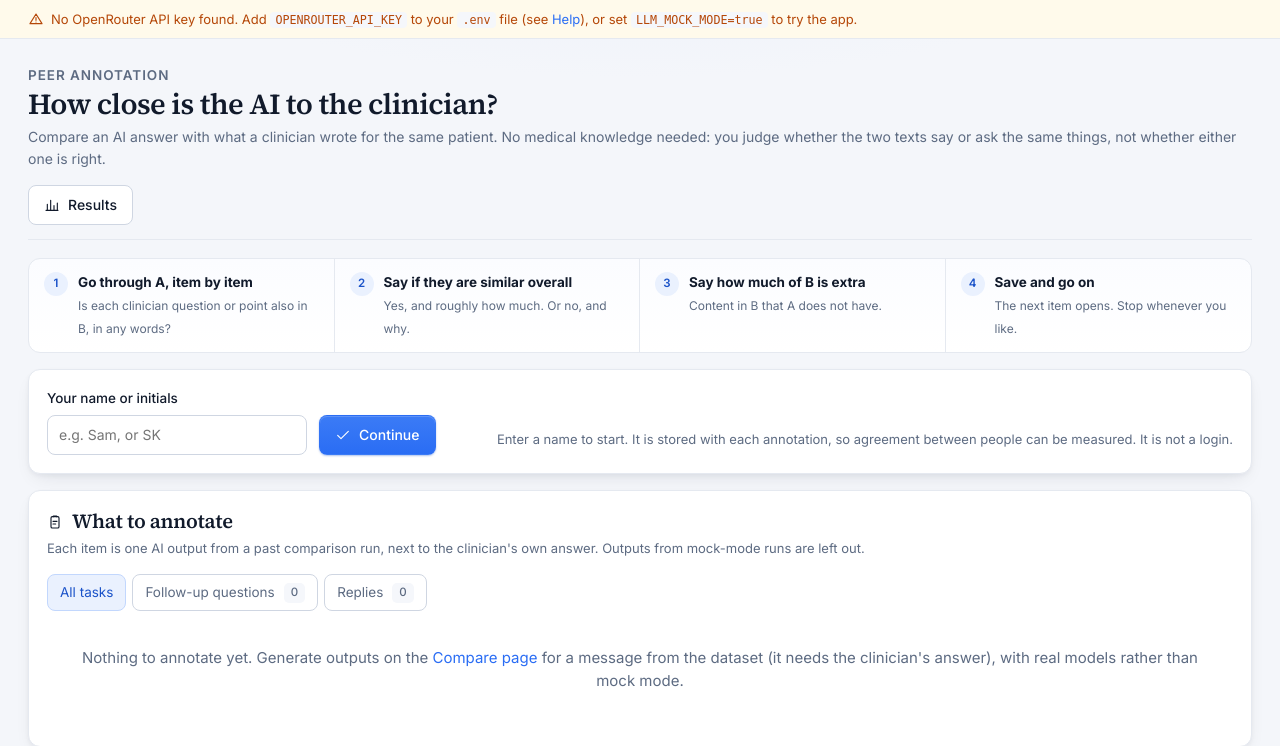
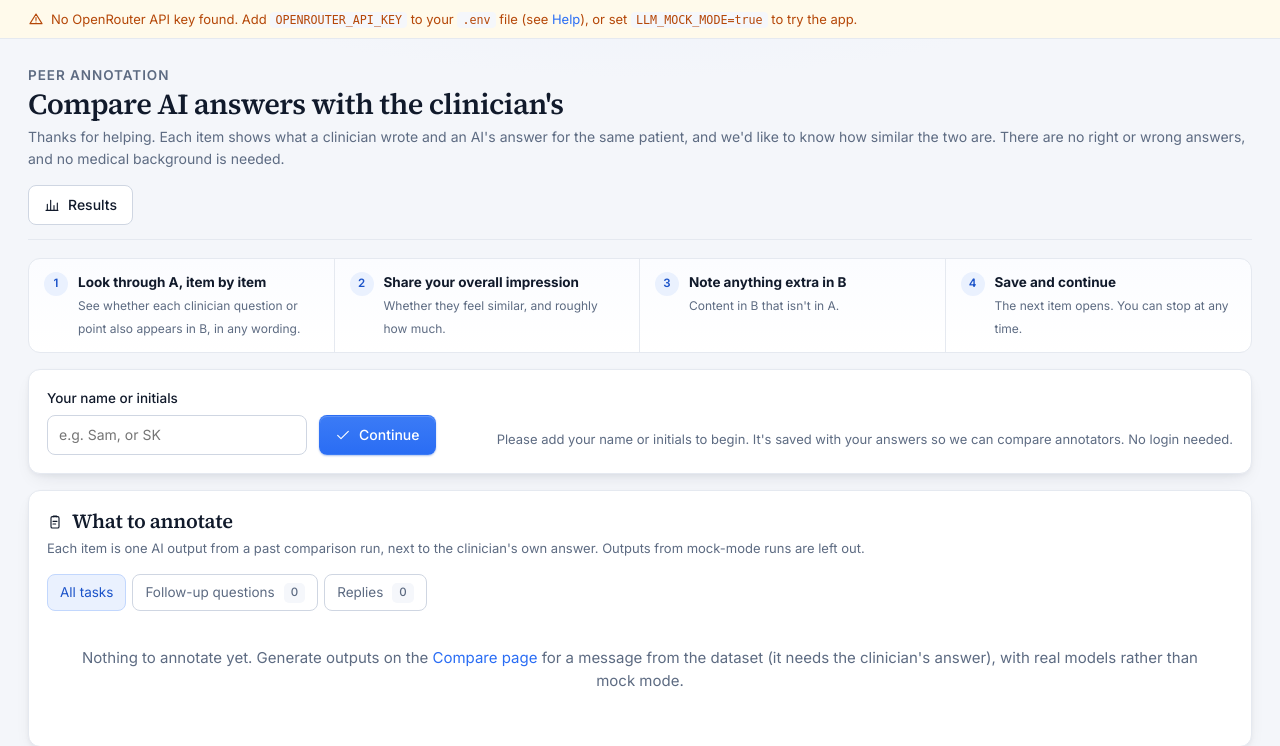
Before and after one commit to LubnaZLamia/LLM_COMPARISON, a Django app: page /annotate/ in a window 1280 px wide. Shown: the part 81-827 px from the top of the page. Run offline with Django 5.2, Linux system fonts and the light colour scheme; data that the repository does not hold is empty.

Commit message:
Soften the wording on the annotation pages
Co-Authored-By: Claude Opus 5.5 <noreply@anthropic.com>
Claude-Session: https://claude.ai/code/session_01EZ2fXw7dNtR33pY2MmZ3io

```diff
--- a/apps/annotations/forms.py
+++ b/apps/annotations/forms.py
@@ -20,16 +20,16 @@ class AnnotationForm(forms.Form):
     """
 
     similar = forms.ChoiceField(choices=[("yes", "Yes"), ("no", "No")], widget=forms.RadioSelect,
-                                error_messages={"required": "Say whether the two texts are similar."})
+                                error_messages={"required": "Please choose yes or no."})
     coverage = forms.TypedChoiceField(choices=Coverage.choices, coerce=int, required=False, widget=forms.RadioSelect)
     reasons = forms.MultipleChoiceField(choices=[(k, label) for k, (label, _) in REASONS.items()],
                                         required=False, widget=forms.CheckboxSelectMultiple)
     other_reason = forms.CharField(max_length=200, required=False,
                                    widget=forms.TextInput(attrs={"placeholder": "What else is different?"}))
     extra = forms.ChoiceField(choices=Extra.choices, widget=forms.RadioSelect,
-                              error_messages={"required": "Say how much of B is not in A."})
+                              error_messages={"required": "Please choose one option."})
     confidence = forms.ChoiceField(choices=Confidence.choices, widget=forms.RadioSelect,
-                                   error_messages={"required": "Say how sure you are."})
+                                   error_messages={"required": "Please choose one option."})
     comment = forms.CharField(required=False, widget=forms.Textarea(attrs={"rows": 2, "placeholder": "Optional note"}))
     seconds = forms.IntegerField(required=False, min_value=0, widget=forms.HiddenInput)
 
@@ -41,7 +41,7 @@ class AnnotationForm(forms.Form):
         for i, _ in enumerate(items):
             self.fields[f"item_{i}"] = forms.ChoiceField(
                 choices=ITEM_CHOICES, widget=forms.RadioSelect,
-                error_messages={"required": "Pick an answer for this item."})
+                error_messages={"required": "Please choose an answer for this item."})
 
     @staticmethod
     def initial_from(instance: PeerAnnotation, items: list[str]) -> dict:
@@ -67,13 +67,13 @@ class AnnotationForm(forms.Form):
         data = super().clean()
         if data.get("similar") == "yes":
             if data.get("coverage") in (None, ""):
-                self.add_error("coverage", "Pick how much of A that B covers.")
+                self.add_error("coverage", "Please choose roughly how much of A is covered.")
             data["reasons"], data["other_reason"] = [], ""
         elif data.get("similar") == "no":
             if not data.get("reasons"):
-                self.add_error("reasons", "Pick at least one reason.")
+                self.add_error("reasons", "Please choose at least one reason.")
             elif "other" in data["reasons"] and not data.get("other_reason", "").strip():
-                self.add_error("other_reason", "Say what the other reason is.")
+                self.add_error("other_reason", "Please add a short note about the other reason.")
             data["coverage"] = None
         return data
 
--- a/apps/annotations/tests.py
+++ b/apps/annotations/tests.py
@@ -144,7 +144,7 @@ class FormTests(Fixture):
 class ViewTests(Fixture):
     def test_home_and_name(self):
         resp = self.client.get(reverse("annotations:home"))
-        self.assertContains(resp, "Enter a name to start")
+        self.assertContains(resp, "Please add your name or initials to begin")
         resp = self.client.post(reverse("annotations:home"), {"annotator": " Sam "})
         self.assertRedirects(resp, reverse("annotations:home"))
         self.assertEqual(self.client.session["annotator_name"], "Sam")
@@ -192,7 +192,7 @@ class ViewTests(Fixture):
         self.login()
         resp = self.client.post(reverse("annotations:item", args=[self.a.pk]), form_data(["yes"], coverage=None))
         self.assertEqual(resp.status_code, 200)
-        self.assertContains(resp, "Pick an answer for this item.")
+        self.assertContains(resp, "Please choose an answer for this item.")
         self.assertFalse(PeerAnnotation.objects.exists())
 
     def test_ineligible_output_is_404(self):
--- a/apps/annotations/views.py
+++ b/apps/annotations/views.py
@@ -62,7 +62,7 @@ def next_item(request):
     annotator = _annotator(request)
     task = _task(request)
     if not annotator:
-        messages.info(request, "Add your name first. It is saved with each annotation.")
+        messages.info(request, "Please add your name first. It's saved with your answers.")
         return redirect(_with_task(reverse("annotations:home"), task) + "#annotator")
     skipped = set(request.session.get(SKIPPED_SESSION_KEY) or [])
     skip = request.GET.get("skip", "")
@@ -83,7 +83,7 @@ def annotate(request, pk):
     task = _task(request)
     annotator = _annotator(request)
     if not annotator:
-        messages.info(request, "Add your name first. You'll come straight back to this item.")
+        messages.info(request, "Please add your name first, and you'll come straight back to this item.")
         return redirect(_with_task(reverse("annotations:home"), task) + f"{'&' if task else '?'}next={pk}#annotator")
 
     items = queue.items_for(output)
@@ -97,7 +97,7 @@ def annotate(request, pk):
             messages.success(request, ("Updated your annotation." if existing else "Saved.")
                              + ("" if stop else " Here is the next one."))
             return redirect(_with_task(reverse("annotations:home" if stop else "annotations:next"), task))
-        messages.error(request, "Some answers are missing. They are marked below.")
+        messages.error(request, "A few answers are still missing. They're highlighted below.")
     else:
         form = AnnotationForm(items=items, instance=existing)
 
--- a/templates/annotations/home.html
+++ b/templates/annotations/home.html
@@ -7,8 +7,8 @@
 <div class="page-head">
   <div>
     <p class="eyebrow">Peer annotation</p>
-    <h1>How close is the AI to the clinician?</h1>
-    <p>Compare an AI answer with what a clinician wrote for the same patient. No medical knowledge needed: you judge whether the two texts say or ask the same things, not whether either one is right.</p>
+    <h1>Compare AI answers with the clinician's</h1>
+    <p>Thanks for helping. Each item shows what a clinician wrote and an AI's answer for the same patient, and we'd like to know how similar the two are. There are no right or wrong answers, and no medical background is needed.</p>
   </div>
   <div class="actions">
     <a class="btn-ghost" href="{% url 'annotations:results' %}{% if task %}?task={{ task }}{% endif %}"><svg class="ico"><use href="#i-chart"></use></svg>Results</a>
@@ -17,10 +17,10 @@
 </div>
 
 <ol class="how-steps">
-  <li><span class="step-dot">1</span><div><strong>Go through A, item by item</strong><small>Is each clinician question or point also in B, in any words?</small></div></li>
-  <li><span class="step-dot">2</span><div><strong>Say if they are similar overall</strong><small>Yes, and roughly how much. Or no, and why.</small></div></li>
-  <li><span class="step-dot">3</span><div><strong>Say how much of B is extra</strong><small>Content in B that A does not have.</small></div></li>
-  <li><span class="step-dot">4</span><div><strong>Save and go on</strong><small>The next item opens. Stop whenever you like.</small></div></li>
+  <li><span class="step-dot">1</span><div><strong>Look through A, item by item</strong><small>See whether each clinician question or point also appears in B, in any wording.</small></div></li>
+  <li><span class="step-dot">2</span><div><strong>Share your overall impression</strong><small>Whether they feel similar, and roughly how much.</small></div></li>
+  <li><span class="step-dot">3</span><div><strong>Note anything extra in B</strong><small>Content in B that isn't in A.</small></div></li>
+  <li><span class="step-dot">4</span><div><strong>Save and continue</strong><small>The next item opens. You can stop at any time.</small></div></li>
 </ol>
 
 <form method="post" class="card rater-bar" id="annotator">
@@ -35,7 +35,7 @@
   {% if annotator %}
     <p class="rater-now">Annotating as <strong>{{ annotator }}</strong> · {{ total_annotations }} annotation{{ total_annotations|pluralize }} from {{ annotators }} {{ annotators|pluralize:"person,people" }} so far</p>
   {% else %}
-    <p class="rater-now">Enter a name to start. It is stored with each annotation, so agreement between people can be measured. It is not a login.</p>
+    <p class="rater-now">Please add your name or initials to begin. It's saved with your answers so we can compare annotators. No login needed.</p>
   {% endif %}
 </form>
 
```
Also changed, not shown: apps/annotations/models.py (+6 -6 lines), templates/annotations/annotate.html (+12 -12 lines).
